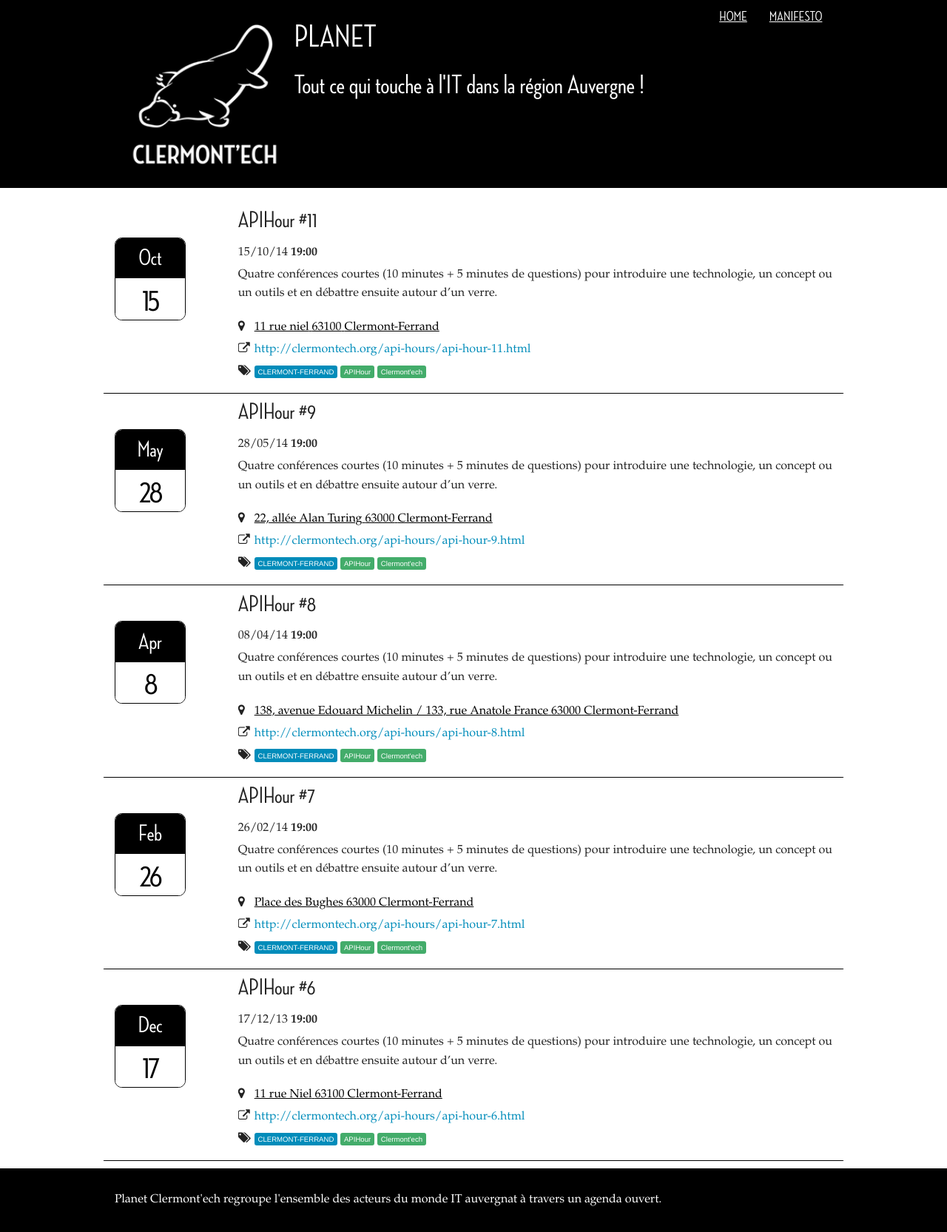
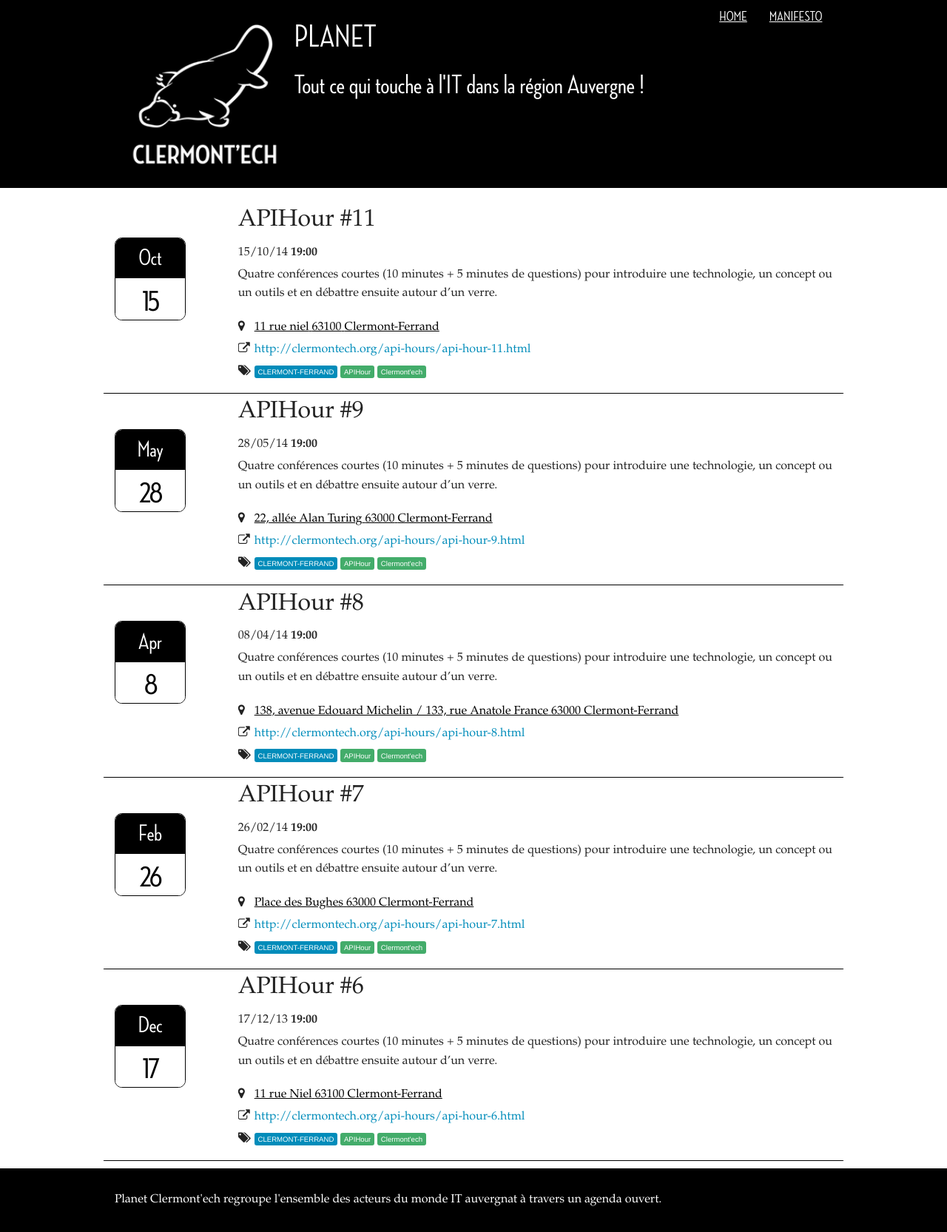
Before and after one commit to clermontech/planet, a Jekyll site: the page built from index.md, in a window 1280 px wide. Shown: the whole page at 74% size. Built offline with Jekyll 4.4.1, drawn with Linux system fonts in a browser that asks for light colours; Markdown is read by kramdown in place of the engine named in the settings.

Commit message:
Title and small date

```diff
--- a/css/main.css
+++ b/css/main.css
@@ -91,8 +91,8 @@
   border-bottom: 1px solid #000; }
 
 .event-name {
-  font-size: 2em;
-  font-weight: bold; }
+  font-family: "Palatino";
+  font-size: 2em; }
 
 .event-date-wrapper {
   display: none;
@@ -137,7 +137,8 @@
   text-align: center; }
 
 .event-date-small {
-  margin-bottom: 6px; }
+  margin-bottom: 6px;
+  font-size: 1.7em; }
 
 .event-location,
 .event-url,
@@ -183,6 +184,12 @@
   .top-bar-section li:not(.has-form) a {
     font-size: 1.2em; }
 
+  .event-date-wrapper {
+    display: block; }
+
+  .event-date-small {
+    font-size: 1em; }
+
   .title-area strong {
     text-align: left;
     color: white;
```
Also changed, not shown: scss/main.scss (+12 -6 lines).
